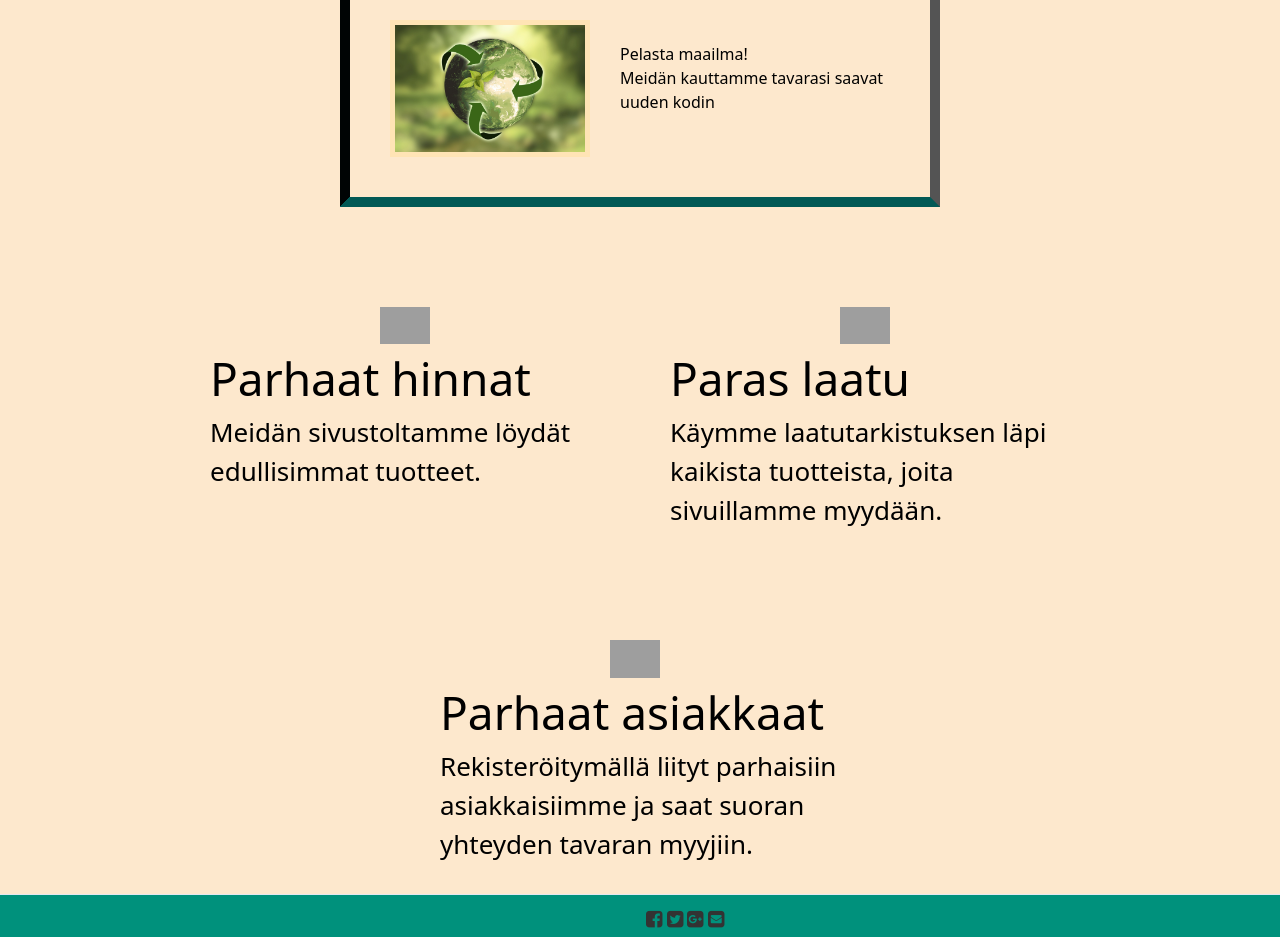
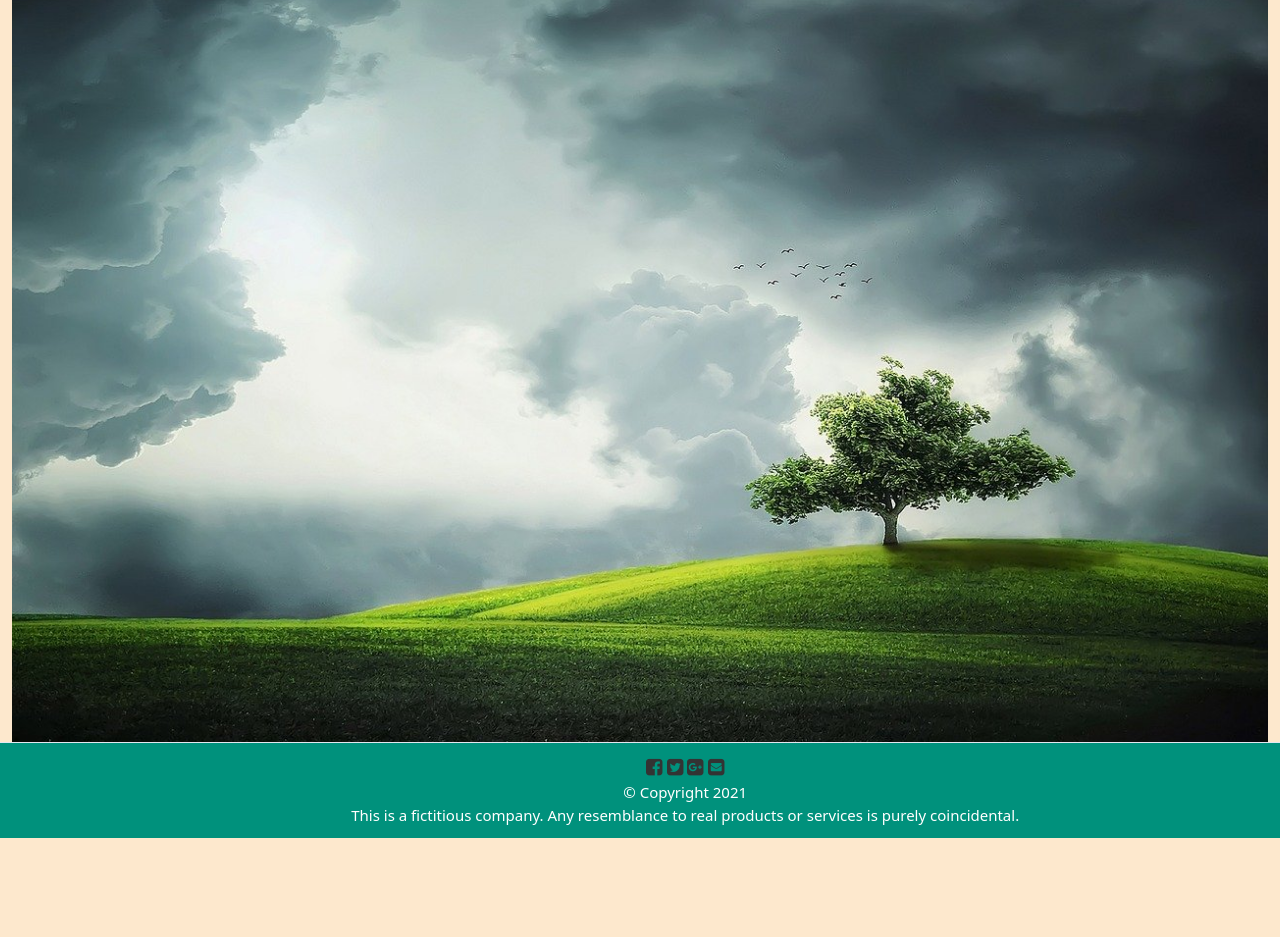
Before and after one commit to jeniferignatius/react-recycling, a React (Create React App) app: page / in a window 1280 px wide. Shown: the part 189-1126 px from the top of the page. After the commit the page ends 1027 px from the top, so only its background shows below. Built offline with nearby package versions, Linux system fonts and the light colour scheme; grey boxes are pictures that could not be loaded.

Commit message:
New homepage

```diff
--- a/src/Views/Home.js
+++ b/src/Views/Home.js
@@ -1,67 +1,17 @@
 import '../App.css';
-import React, {Component} from 'react';
+import React, { Component } from 'react';
 import features from "./Features";
-import logoImg from "../img/logo1.jpg";
+import bgImg from "../img/tree.jpg";
+
 
 class Home extends Component {
-  constructor() {
-      super();
-      this.state = features;
-      this.showMore = this.showMore.bind(this);
-  }
-
-  showMore() {
-    this.state.itemsToShow === 3 ? (
-      this.setState({ itemsToShow: this.state.items.length, expanded: true })
-    ) : (
-      this.setState({ itemsToShow: 3, expanded: false })
-    )
-  }
-
   render() {
     return (
-        <>
-        <div className="intro__wrapper">
-            <img className="intro__wrapper__image"
-                 src={logoImg}
-                 alt="store"/>
-            <div className="intro__text">
-                <h1 className="intro__wrapper__title">
-                Pelasta maailma!
-                </h1>
-                <p className="intro__wrapper__subtitle">
-                    Meidän kauttamme tavarasi saavat uuden kodin
-                </p>
-            </div>
-        </div>
-        <div className="intro__items">
-            {this.state.items.slice(0, this.state.itemsToShow).map((item, index) => (
-            <div className="intro__feature">
-                <img className="intro__feature__image"
-                 src="https://icons.iconarchive.com/icons/goodstuff-no-nonsense/free-space/1024/star-icon.png"
-                 alt="star"/>
-            <div className="intro__feature__text">
-                <h1 className="intro__feature__title">
-                    {item.title}
-                </h1>
-                <p className="intro__feature__subtitle">
-                    {item.subtitle}
-                </p>
-            </div>
-            </div>
-            ))}
-        </div>
-        <p>
-            {/* eslint-disable-next-line jsx-a11y/anchor-is-valid */}
-            <a className="button__show-more" onClick={this.showMore}>
-              {this.state.expanded ? (
-                <span>Show less</span>
-              ) : (
-                <span>Show more</span>
-              )}
-            </a>
-        </p>
-        </>
+      <>
+        <img className="big-image"
+          src={bgImg}
+          alt="savetheworld" />
+      </>
     )
   }
 }
--- a/src/Views/Login.js
+++ b/src/Views/Login.js
@@ -7,37 +7,35 @@ import axios from 'axios';
 import { Card, Logo, Form, Input, Button, Error } from "../components/AuthForms";
 import { useAuth } from "../context/auth";
 
-function Login(props){
-  console.log(props)
+function Login(props) {
+  /* console.log(props); */
   const [isLoggedIn, setLoggedIn] = useState(false);
-  const [ isError, setIsError] = useState(false);
+  const [isError, setIsError] = useState(false);
   const [username, setUsername] = useState("");
   const [password, setPassword] = useState("");
-  const {setAuthTokens} = useAuth();
+  const { setAuthTokens } = useAuth();
   var referer = '/';
-  if (props && props.location.state) {
+  if (props && props.location.state){
     referer = props.location.state.referer || '/';
   }
-
-  function postLogin () {
+  function postLogin() {
     axios.post("http://localhost:5000/auth/signin", {
       'email':username,
       password
-  }).(result => {
-    if (result.status === 200 && result.data === "OK") {
-      setAuthTokens(result.data);
-      setLoggedIn(true);
-    } else {
-      setIsError(true);
+    }).then(result => {
+      if (result.status === 200 && result.data === "OK") {
+        setAuthTokens(result.data);
+        setLoggedIn(true);
+      } else {
+        setIsError(true);
+      }
     }).catch(e => {
       setIsError(true);
     });
   }
-
   if (isLoggedIn) {
-    return <Redirect to {referer} />;
+    return <Redirect to={referer} />;
   }
-
   return (
     <Card>
       <Logo src={logoImg} />
@@ -48,7 +46,7 @@ function Login(props){
           onChange={e => {
             setUsername(e.target.value);
           }}
-          placeholder="Sähköposti"
+          placeholder="email"
         />
         <Input
           type="password"
@@ -56,12 +54,12 @@ function Login(props){
           onChange={e => {
             setPassword(e.target.value);
           }}
-          placeholder="Salasana"
+          placeholder="password"
         />
-        <Button onClick={postLogin}>Kirjaudu sisään</Button>
+        <Button onClick={postLogin}>Sign In</Button>
       </Form>
-      <Link to="/signup">Eikö sinulla ole vielä tiliä? Luo tili tästä.</Link>
-        { isError &&<Error>Käyttäjätunnus tai salasana on väärä!</Error> }
+      <Link to="/signup">Don't have an account?</Link>
+        { isError &&<Error>The username or password provided were incorrect!</Error> }
     </Card>
   );
 }
```
